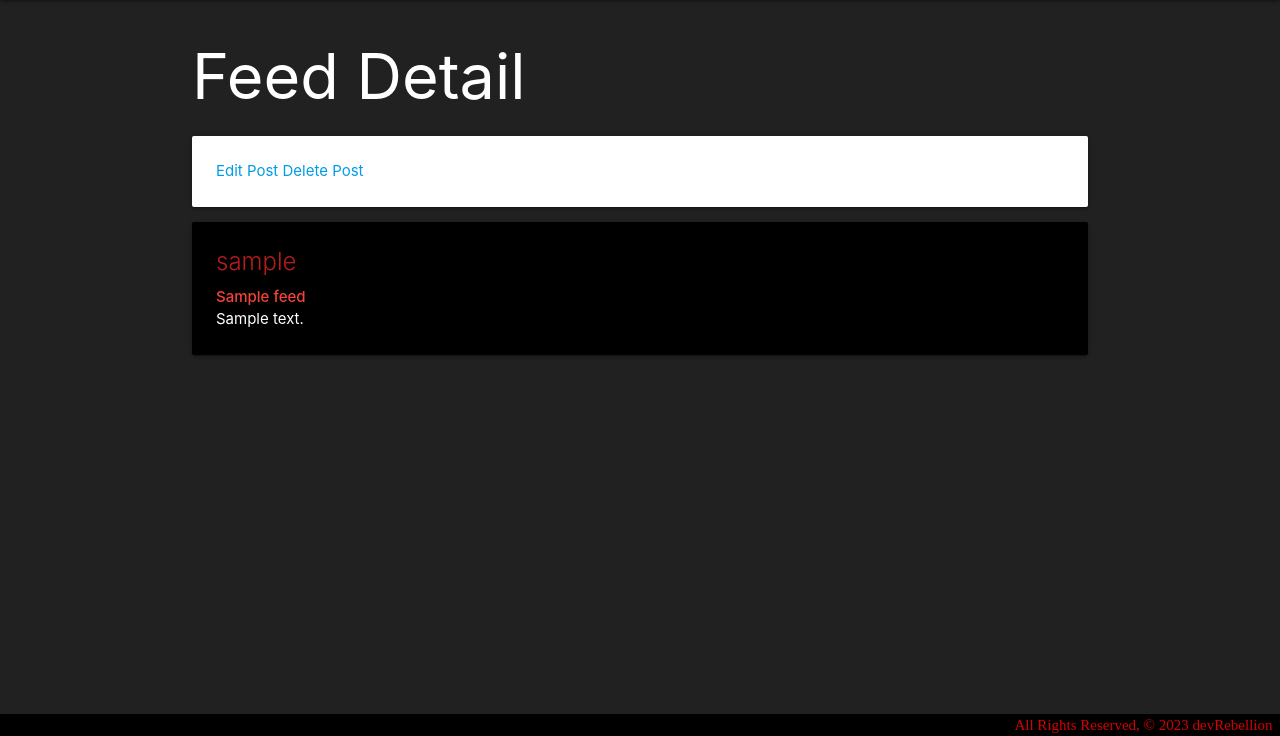
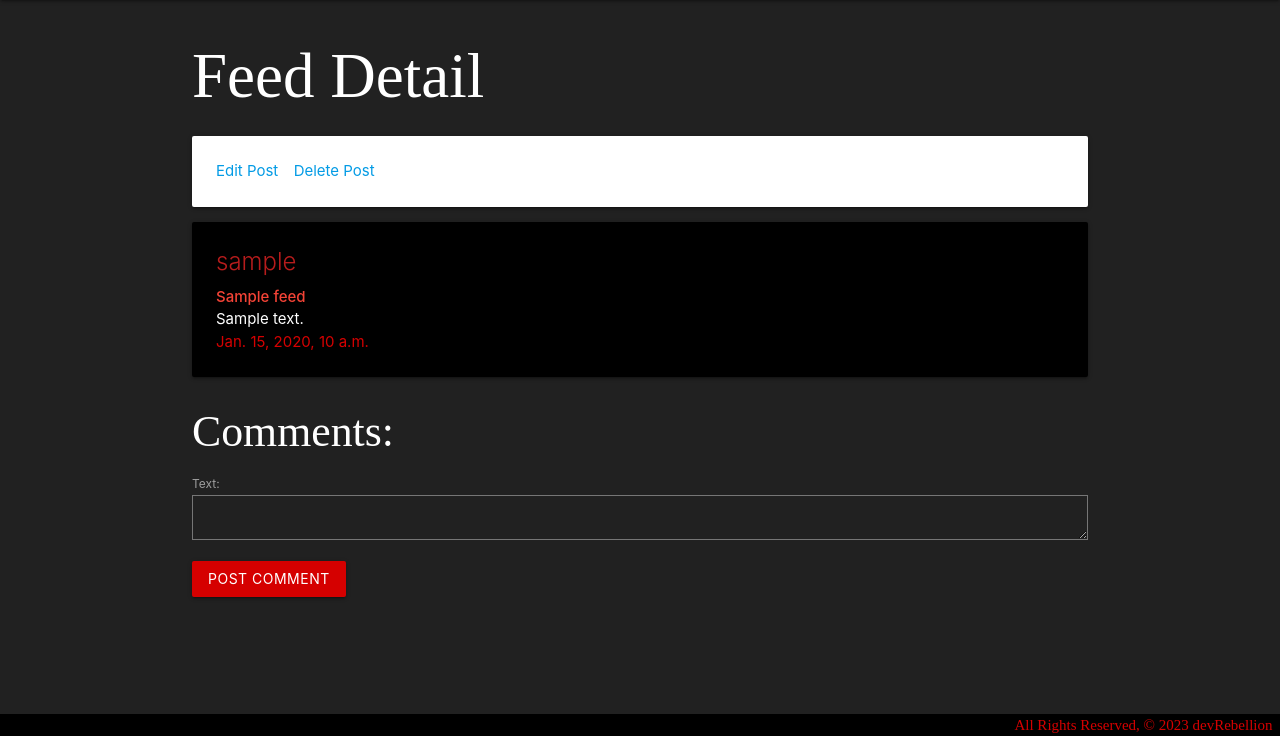
Before and after one commit to Crowe-Brian-J/project3_devRebellion, a Django app: page /feeds/1/ in a window 1280 px wide. Shown: the part 64-800 px from the top of the page. Run offline with Django 4.2, Linux system fonts and the light colour scheme; a user stored in the database is signed in; tables that the repository leaves empty hold one stand-in row (values such as "Sample post").

Commit message:
feed comments working

```diff
--- a/devrebellion/main_app/forms.py
+++ b/devrebellion/main_app/forms.py
@@ -1,5 +1,5 @@
 from django.forms import ModelForm
-from .models import Comment, User, Developer, Feed
+from .models import Comment, User, Developer, Feed, FeedComment
 from django import forms
 
 
@@ -28,3 +28,9 @@ class FeedForm(forms.ModelForm):  # May need to just be ModelForm
             "name",
             "text",
         )
+
+
+class FeedCommentForm(ModelForm):
+    class Meta:
+        model = FeedComment
+        fields = ["text"]
--- a/devrebellion/main_app/models.py
+++ b/devrebellion/main_app/models.py
@@ -56,12 +56,23 @@ class Feed(models.Model):
     name = models.CharField(max_length=100, default="No Title")
     text = models.TextField()
     user = models.ForeignKey(User, on_delete=models.CASCADE)
+    timestamp = models.DateTimeField(default=datetime.now, null=True)
 
     def __str__(self):
         return f"{self.text} ({self.id})"
 
     def get_absolute_url(self):
         return reverse("feeds_detail", kwargs={"feed_id": self.id})
+
+
+class FeedComment(models.Model):
+    feed = models.ForeignKey(Feed, on_delete=models.CASCADE)
+    user = models.ForeignKey(User, on_delete=models.CASCADE)
+    text = models.TextField()
+    timestamp = models.DateTimeField(default=datetime.now, null=True)
+
+    def __str__(self):
+        return f"FeedComment {self.id} on Feed Post {self.feed_id}"
 
 
 class Photo(models.Model):
--- a/devrebellion/main_app/templates/feeds/detail.html
+++ b/devrebellion/main_app/templates/feeds/detail.html
@@ -2,18 +2,34 @@
 {% block content %}
 
 <!--Option to change Feed Detail to Feed's title here (insert title into feed model)-->
-<h1>Feed Detail</h1>
+<h1 style="font-family:Copperplate">Feed Detail</h1>
 <div class="card-panel">
-  <a href="{% url 'feeds_update' feed.id %}">Edit Post</a>
+  <a href="{% url 'feeds_update' feed.id %}">Edit Post</a> -
   <a href="{% url 'feeds_delete' feed.id %}">Delete Post</a>
 </div>
 
 <div class="card black">
   <div class="card-content">
     <!-- change username when pk is implemented -->
-    <span class="card-title red-text text-darken-4">{{feed.user}}</span>
-    <p class="red-text"><strong>{{feed.name}}</strong></p>
-    <p>{{feed.text}}</p>
+    <span class="card-title red-text text-darken-4">{{ feed.user }}</span>
+    <p class="red-text"><strong>{{ feed.name }}</strong></p>
+    <p>{{ feed.text }}</p>
+    <span class="red-text text-accent-4">{{ feed.timestamp }}</span>
   </div>
 </div>
+<!--View Comments-->
+<h3 style="font-family:Copperplate">Comments:</h3>
+{% for feed_comment in feed_comments %}
+<div class="card grey darken-3">
+  <span class="red-text "> {{ feed_comment.user }}</span>
+  <p class="white-text">{{ feed_comment.text }}</p>
+  <span>{{ feed_comment.timestamp }}</span>
+</div>
+{% endfor %}
+<!--Add Comments-->
+<form method="POST" action="{% url 'add_feed_comment' feed.id%}">
+  {% csrf_token %}
+  {{ feed_comment_form.as_p }}
+  <button class="btn red accent-4" type="submit">Post Comment</button>
+</form>
 {% endblock %}
--- a/devrebellion/main_app/templates/feeds/index.html
+++ b/devrebellion/main_app/templates/feeds/index.html
@@ -17,6 +17,7 @@
           <span class="card-title red-text text-accent-4">{{ feed.user.username }}</span>
           <p class="red-text"><strong>{{ feed.name }}</strong></p>
           <p class="white-text">{{ feed.text }}</p>
+          <span class="red-text text-accent-4">{{ feed.timestamp }}</span>
         </div>
         <!-- <div class="card-image">
           <img src="{{ post.imagesource }}" alt="default image">
--- a/devrebellion/main_app/urls.py
+++ b/devrebellion/main_app/urls.py
@@ -19,6 +19,11 @@ urlpatterns = [
     path("feeds/create/", views.FeedCreate.as_view(), name="feeds_create"),
     path("feeds/<int:pk>/update", views.FeedUpdate.as_view(), name="feeds_update"),
     path("feeds/<int:pk>/delete", views.FeedDelete.as_view(), name="feeds_delete"),
+    path(
+        "feeds/<int:feed_id>/add_feed_comment/",
+        views.add_feed_comment,
+        name="add_feed_comment",
+    ),
     # projects urls
     path("projects/create/", views.ProjectCreate.as_view(), name="projects_create"),
     path("projects/", views.projects_index, name="projects_index"),
--- a/devrebellion/main_app/views.py
+++ b/devrebellion/main_app/views.py
@@ -1,13 +1,13 @@
 import uuid
 import boto3
 from django.shortcuts import render, redirect
-from .models import Project, Feed, Photo, Developer, Comment
+from .models import Project, Feed, Photo, Developer, Comment, FeedComment
 from django.views.generic.edit import CreateView, UpdateView, DeleteView
 
 
 from django.contrib.auth import login
 from django.contrib.auth.forms import UserCreationForm
-from .forms import CommentForm, UserForm, DeveloperForm
+from .forms import CommentForm, UserForm, DeveloperForm, FeedCommentForm
 from django.db import transaction
 from django.contrib import messages
 from django.utils.translation import gettext as _
@@ -142,7 +142,32 @@ def feeds_index(request):
 
 def feeds_detail(request, feed_id):
     feed = Feed.objects.get(id=feed_id)
-    return render(request, "feeds/detail.html", {"feed": feed})
+
+    feed_comment_form = FeedCommentForm()
+
+    feed_comments = FeedComment.objects.filter(feed=feed).order_by("timestamp")
+
+    return render(
+        request,
+        "feeds/detail.html",
+        {
+            "feed": feed,
+            "feed_comment_form": feed_comment_form,
+            "feed_comments": feed_comments,
+        },
+    )
+
+
+def add_feed_comment(request, feed_id):
+    form = FeedCommentForm(request.POST)
+    feed = Feed.objects.get(id=feed_id)
+    if form.is_valid():
+        new_comment = form.save(commit=False)
+        new_comment.user = request.user
+        new_comment.feed = feed
+        new_comment.save()
+
+    return redirect("feeds_detail", feed_id=feed_id)
 
 
 def signup(request):
```
Also changed, not shown: devrebellion/main_app/migrations/0007_feedcomment.py (added), devrebellion/main_app/migrations/0008_feed_timestamp_feedcomment_timestamp.py (added).
